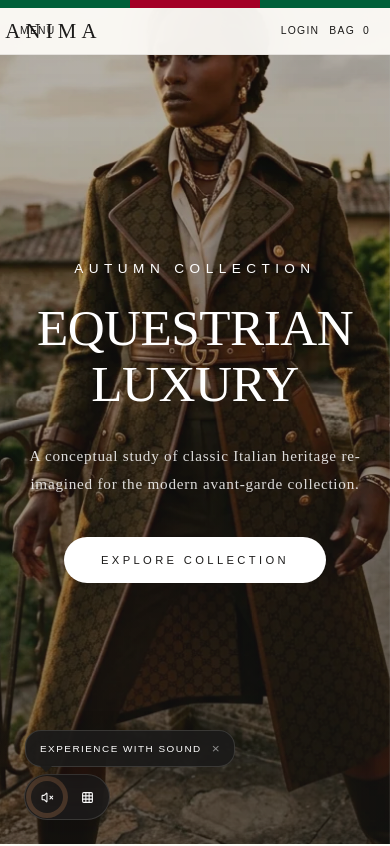
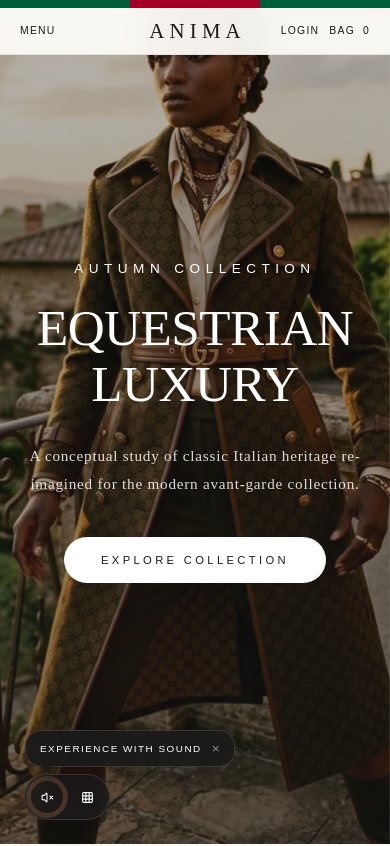
Before and after one commit to apoorv-xs/Maison-Anima, a React (Vite) app: page / in a window 390 px wide. Shown: the top 846 px of the page. Built offline with nearby package versions, Linux system fonts and the light colour scheme; a web font is replaced by a local one.

Commit message:
Introduce brand-logo-wrapper to absolute center header logo without GSAP conflict on mobile

```diff
--- a/src/components/Header.jsx
+++ b/src/components/Header.jsx
@@ -18,7 +18,9 @@
           <NavLink to="/journal" className="nav-item desktop-only">Journal</NavLink>
         </div>
 
-        <Link to="/" className="brand-logo">ANIMA</Link>
+        <div className="brand-logo-wrapper">
+          <Link to="/" className="brand-logo">ANIMA</Link>
+        </div>
 
         <div className="nav-right">
           {currentUser ? (
--- a/src/index.css
+++ b/src/index.css
@@ -186,6 +186,12 @@
     height: 4px;
     border-radius: 50%;
     background-color: var(--accent-siena);
+}
+
+.brand-logo-wrapper {
+    display: flex;
+    justify-content: center;
+    align-items: center;
 }
 
 .brand-logo {
@@ -1052,17 +1058,29 @@
         padding: 16px 20px;
         position: relative;
     }
+    .brand-logo-wrapper {
+        position: absolute;
+        left: 50%;
+        top: 50%;
+        transform: translate(-50%, -50%);
+        z-index: 5;
+        width: max-content;
+        display: flex;
+        justify-content: center;
+        align-items: center;
+        pointer-events: none;
+    }
     .brand-logo {
-        position: absolute;
-        left: 0;
-        right: 0;
-        margin: 0 auto;
-        width: max-content;
-        text-align: center;
         font-size: 1.3rem !important;
         letter-spacing: 0.25em !important;
         padding-left: 0.25em;
         margin-left: 0 !important;
+        position: relative !important;
+        left: auto !important;
+        right: auto !important;
+        top: auto !important;
+        transform: none !important;
+        pointer-events: auto;
     }
     .nav-item {
         font-size: 0.65rem !important;
```
